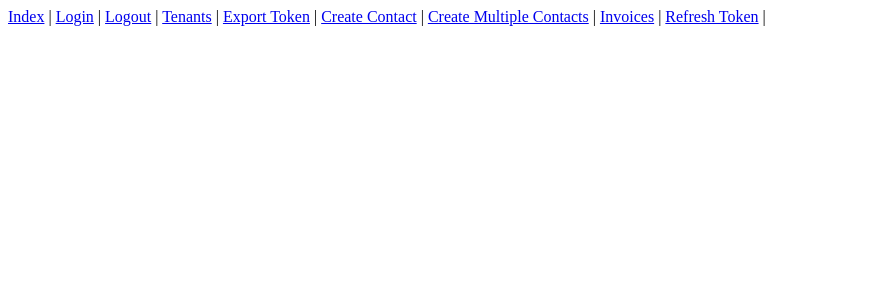
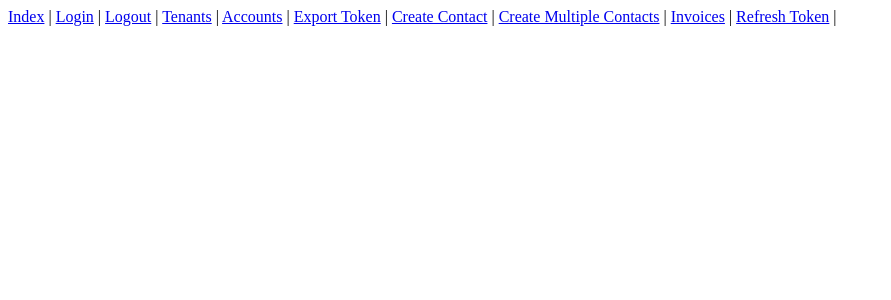
Before and after one commit to Jose-offshrly/xero-test, a Flask app: template templates/code.html in a window 1280 px wide. Shown: the top 300 px of the page, without its empty margins (0-891 px from the left). Run offline with Flask 3, Linux system fonts and the light colour scheme; the template is opened without the code that fills it, so the values that code supplies are empty; parts of the project's set-up code (start-up, migrations or seed data) failed here and were passed over.

Commit message:
feat: add accounts

```diff
--- a/app.py
+++ b/app.py
@@ -119,6 +119,30 @@ def tenants():
         "code.html",
         title="Xero Tenants",
         code=json.dumps(available_tenants, sort_keys=True, indent=4),
+    )
+
+
+@app.route("/accounts")
+@xero_token_required
+def accounts():
+    identity_api = IdentityApi(api_client)
+    accounting_api = AccountingApi(api_client)
+
+    where = 'Status=="ACTIVE"'
+    order = 'Name ASC'
+
+    account_names = []
+
+    for connection in identity_api.get_connections():
+        accounting_response = accounting_api.get_accounts(xero_tenant_id=connection.tenant_id, where=where, order=order)
+        serialized_accounts = serialize(accounting_response)
+        for account in serialized_accounts["Accounts"]:
+            account_names.append(account["Name"])
+
+    return render_template(
+        "code.html",
+        title="Xero Accounts",
+        code=json.dumps(account_names, sort_keys=True, indent=4),
     )
 
 
--- a/templates/base.html
+++ b/templates/base.html
@@ -9,6 +9,7 @@
 <a href="{{ url_for('login') }}">Login</a> |
 <a href="{{ url_for('logout') }}">Logout</a> |
 <a href="{{ url_for('tenants') }}">Tenants</a> |
+<a href="{{ url_for('accounts') }}">Accounts</a> |
 <a href="{{ url_for('export_token') }}">Export Token</a> |
 <a href="{{ url_for('create_contact_person') }}">Create Contact</a> |
 <a href="{{ url_for('create_multiple_contacts') }}">Create Multiple Contacts</a> |
```
